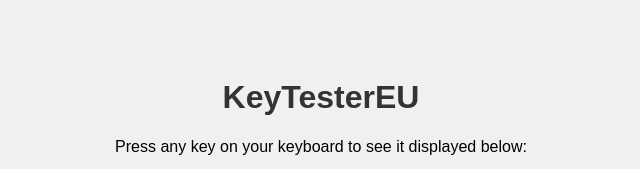
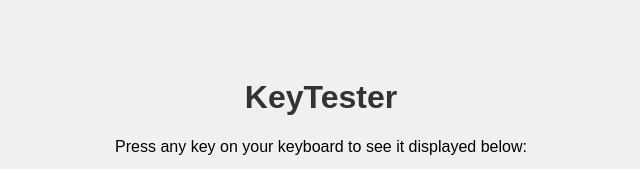
Before and after one commit to Web3rr0r404/KeyTesterEU, a plain HTML site: page index.html in a window 1280 px wide. Shown: the top 169 px of the page, without its empty margins (319-959 px from the left). Drawn offline with Linux system fonts and the light colour scheme.

Commit message:
Update index.html

```diff
--- a/index.html
+++ b/index.html
@@ -46,7 +46,7 @@
 </head>
 <body>
 
-    <h1>KeyTesterEU</h1>
+    <h1>KeyTester</h1>
     <p>Press any key on your keyboard to see it displayed below:</p>
 
     <div class="key" id="keyDisplay" role="status" aria-live="polite" aria-label="Key Display">Press a Key</div>
```
